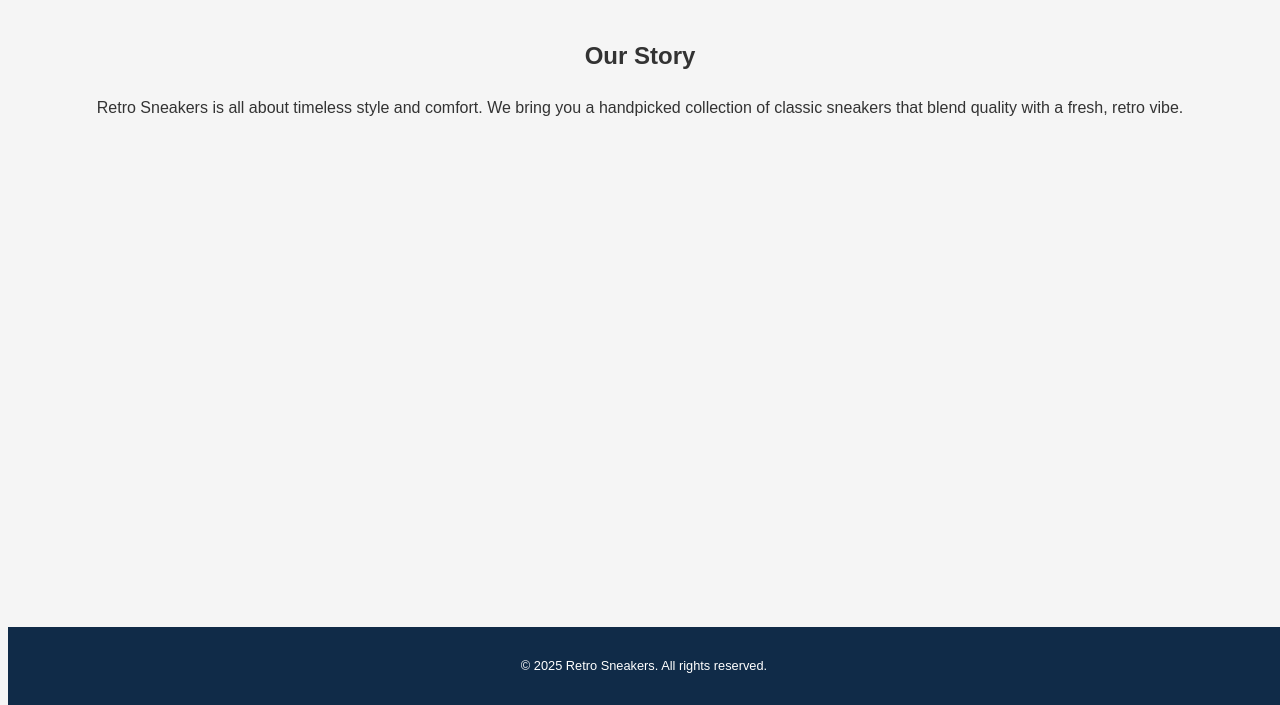
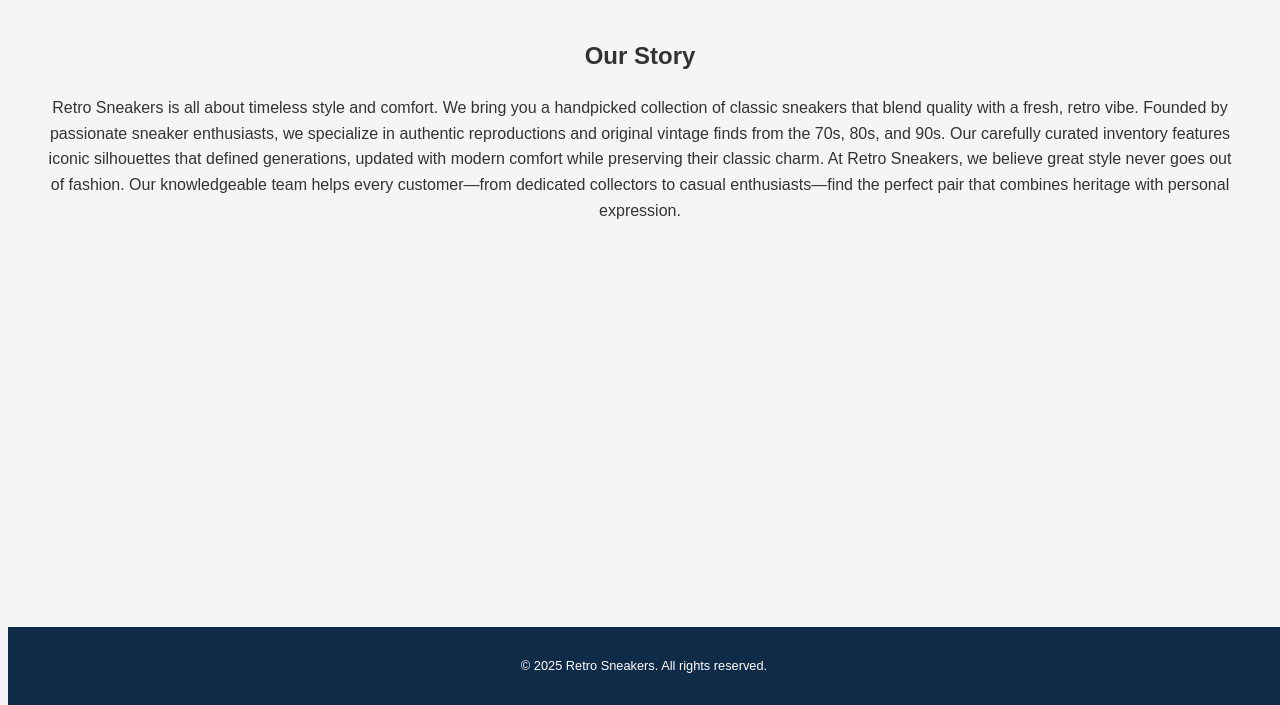
Before and after one commit to b12lor/COMP1002-FinalProject-W25, a plain HTML site: page about.html in a window 1280 px wide. Shown: the part 95-800 px from the top of the page. Drawn offline with Linux system fonts and the light colour scheme.

Commit message:
Update about.html

```diff
--- a/about.html
+++ b/about.html
@@ -43,9 +43,9 @@
       <section class="about">
         <h2>Our Story</h2>
         <p>
-          Retro Sneakers is all about timeless style and comfort. We bring you a
-          handpicked collection of classic sneakers that blend quality with a
-          fresh, retro vibe.
+          Retro Sneakers is all about timeless style and comfort. We bring you a handpicked collection of classic sneakers that blend quality with a fresh, retro vibe.
+Founded by passionate sneaker enthusiasts, we specialize in authentic reproductions and original vintage finds from the 70s, 80s, and 90s. Our carefully curated inventory features iconic silhouettes that defined generations, updated with modern comfort while preserving their classic charm.
+At Retro Sneakers, we believe great style never goes out of fashion. Our knowledgeable team helps every customer—from dedicated collectors to casual enthusiasts—find the perfect pair that combines heritage with personal expression.
         </p>
       </section>
     </main>
```
